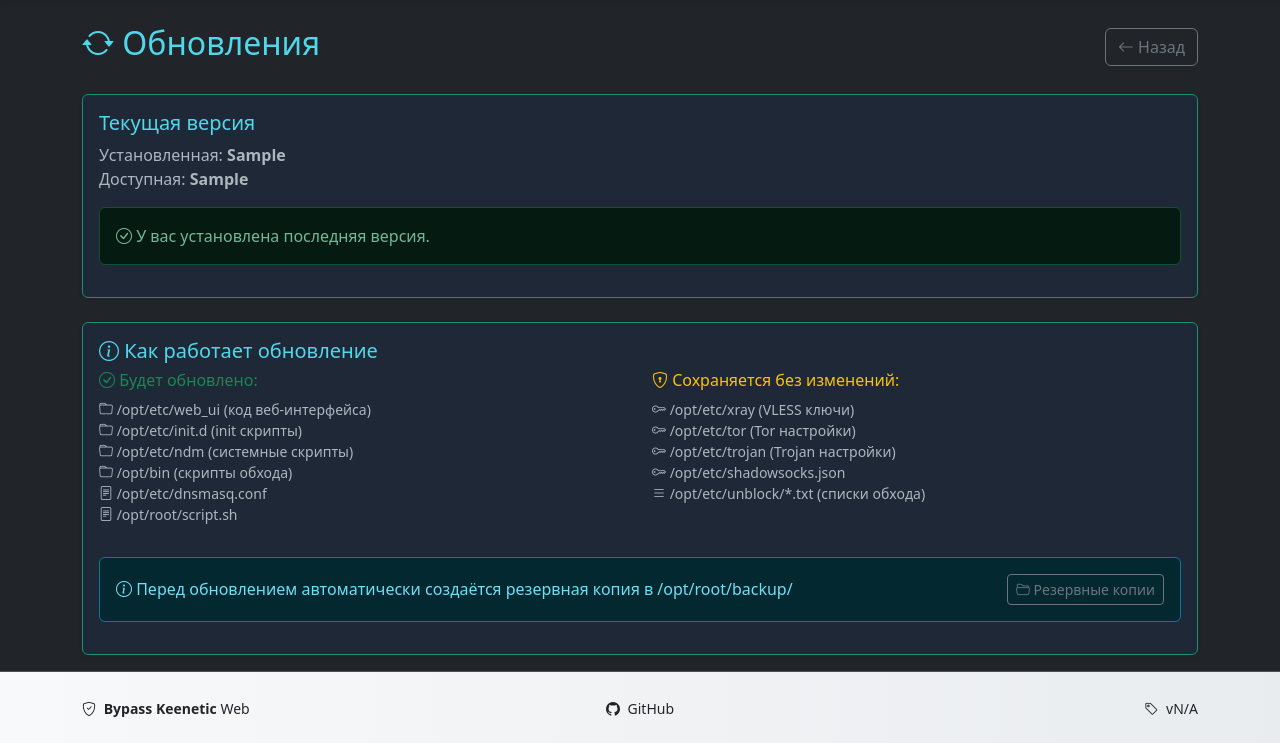
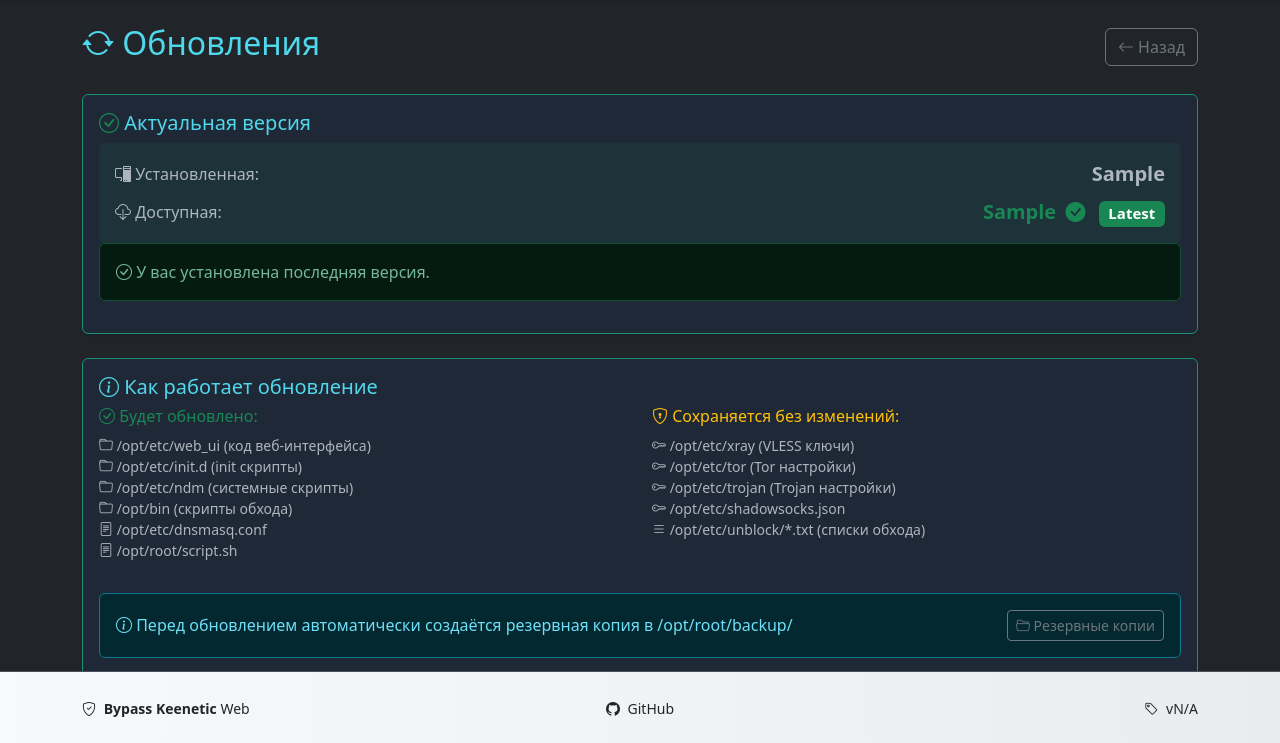
Before and after one commit to royfincher25-source/bypass_keenetic_web, a Flask app: template src/web_ui/templates/updates.html in a window 1280 px wide. Shown: the part 56-799 px from the top of the page. Run offline with Flask 3, Linux system fonts and the light colour scheme; the template is opened without the code that fills it: most values are stand-ins (such as "Sample title", 1, 10 or a date in 2020).

Commit message:
ui: улучшить отображение сравнения версий

```diff
--- a/src/web_ui/templates/updates.html
+++ b/src/web_ui/templates/updates.html
@@ -14,9 +14,36 @@
 
 <div class="card shadow-sm mb-4">
     <div class="card-body">
-        <h5 class="card-title">Текущая версия</h5>
-        <p class="mb-0">Установленная: <strong>{{ local_version }}</strong></p>
-        <p>Доступная: <strong>{{ remote_version }}</strong></p>
+        <h5 class="card-title">
+            {% if need_update %}
+                <i class="bi bi-exclamation-triangle text-warning"></i> Доступно обновление
+            {% else %}
+                <i class="bi bi-check-circle text-success"></i> Актуальная версия
+            {% endif %}
+        </h5>
+
+        <div class="version-comparison p-3 rounded {% if need_update %}bg-warning bg-opacity-10{% else %}bg-success bg-opacity-10{% endif %}">
+            <div class="d-flex justify-content-between align-items-center mb-2">
+                <span><i class="bi bi-pc-display"></i> Установленная:</span>
+                <strong class="fs-5">{{ local_version }}</strong>
+            </div>
+            <div class="d-flex justify-content-between align-items-center">
+                <span><i class="bi bi-cloud-download"></i> Доступная:</span>
+                {% if need_update %}
+                <strong class="fs-5 text-warning">
+                    {{ remote_version }}
+                    <i class="bi bi-arrow-up-circle-fill ms-1"></i>
+                    <span class="badge bg-warning text-dark ms-2">NEW</span>
+                </strong>
+                {% else %}
+                <strong class="fs-5 text-success">
+                    {{ remote_version }}
+                    <i class="bi bi-check-circle-fill ms-1"></i>
+                    <span class="badge bg-success ms-2">Latest</span>
+                </strong>
+                {% endif %}
+            </div>
+        </div>
 
         <div id="update-section">
             {% if need_update %}
```
